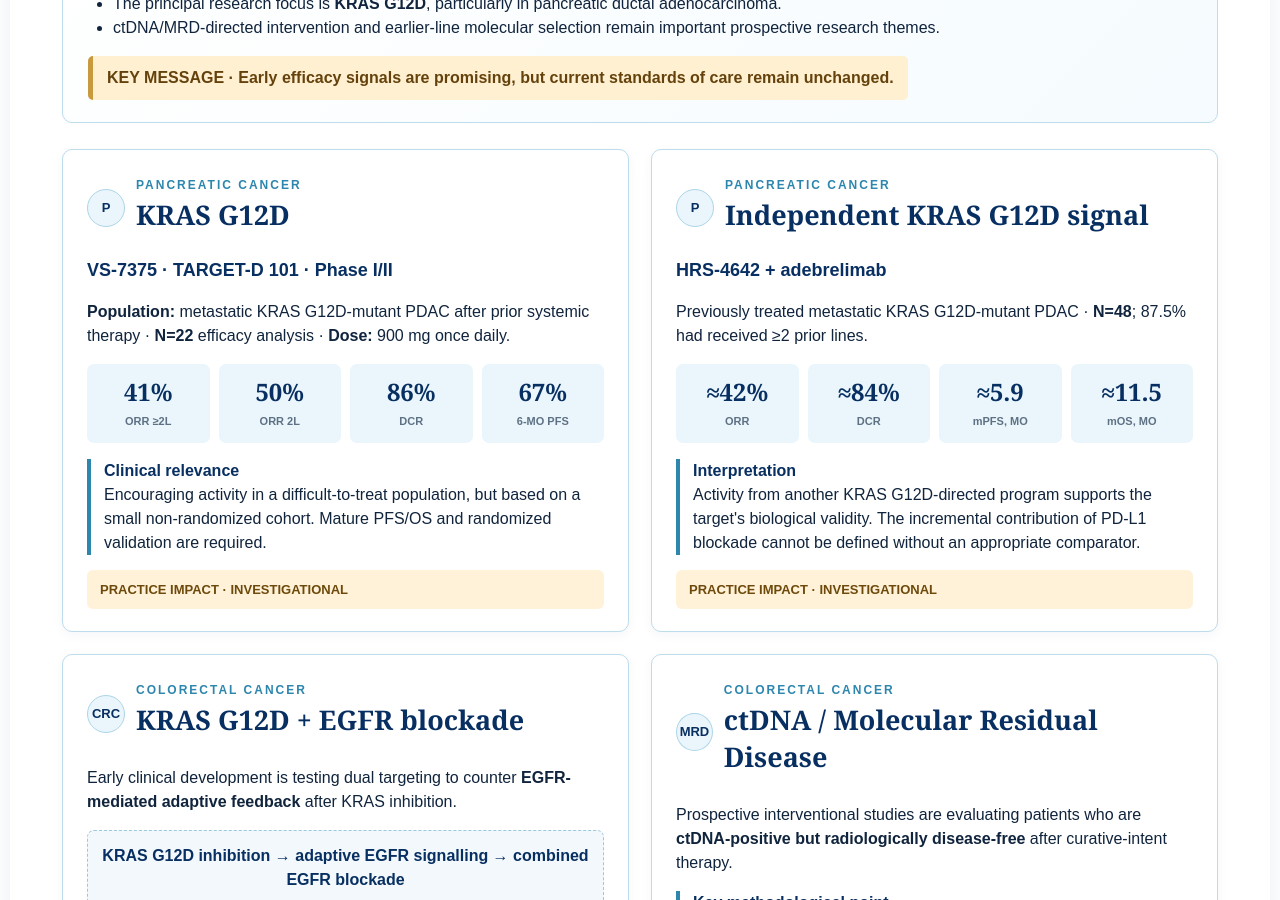
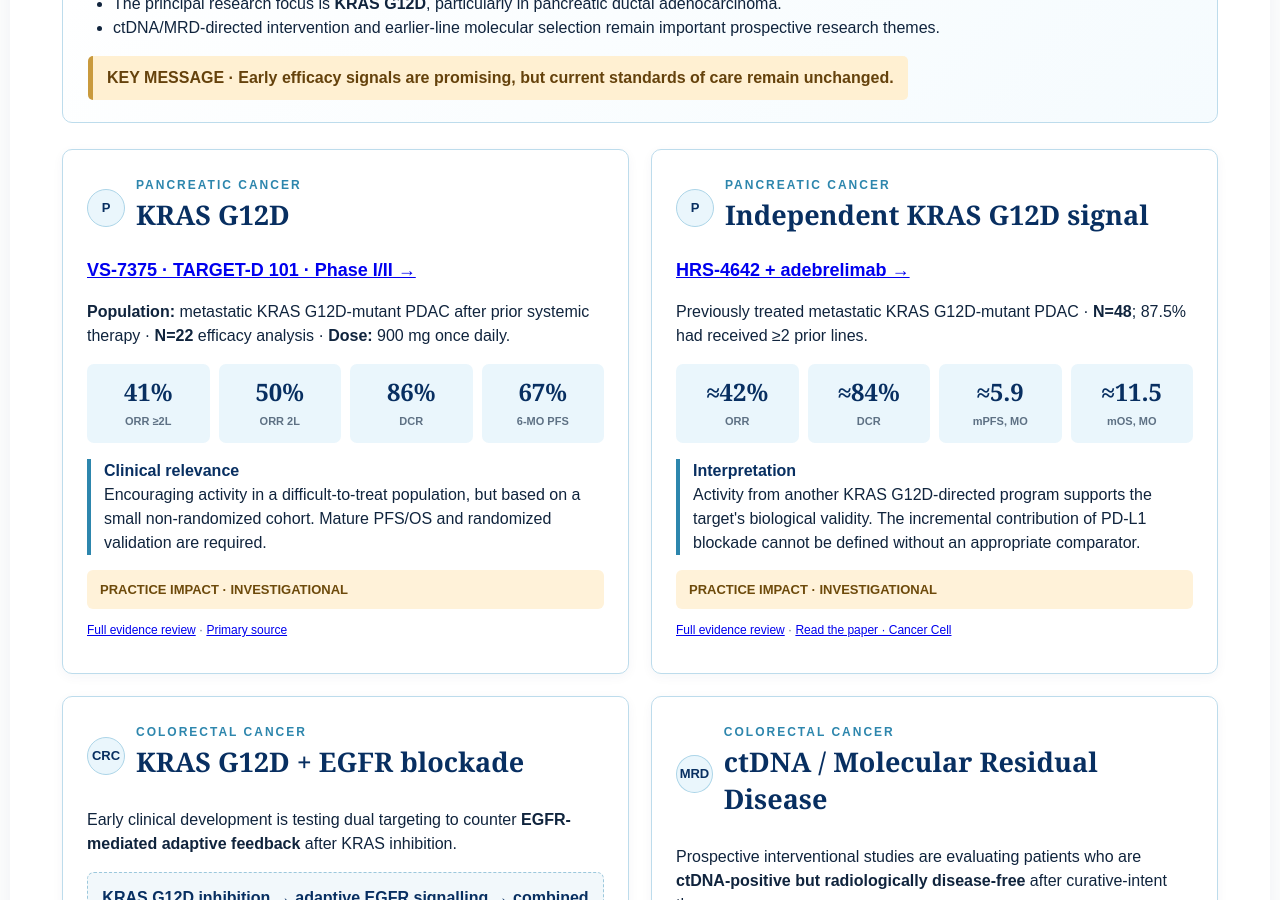
Before and after one commit to mliontos/Liontos-Weekly-Updates-in-Oncology, a Jekyll site: the page built from gi/2026-10-18/index.html, in a window 1280 px wide and 900 px high, scrolled down 591 px. Built offline with Jekyll 4.4.1, drawn with Linux system fonts in a browser that asks for light colours.

Commit message:
Add clickable topics and primary publication links

```diff
--- a/gi/2026-10-18/index.html
+++ b/gi/2026-10-18/index.html
@@ -10,9 +10,9 @@ permalink: /gi/2026-10-18/
 <section class="glance"><span class="eyebrow">This week at a glance</span><h2>Precision oncology advances, without a practice-changing readout</h2><ul><li>No new mature Phase III result or regulatory decision identified in this issue that changes current GI oncology practice.</li><li>The principal research focus is <strong>KRAS G12D</strong>, particularly in pancreatic ductal adenocarcinoma.</li><li>ctDNA/MRD-directed intervention and earlier-line molecular selection remain important prospective research themes.</li></ul><div class="key">KEY MESSAGE · Early efficacy signals are promising, but current standards of care remain unchanged.</div></section>
 
 <div class="grid2">
-<section class="section"><div class="disease-title"><div class="icon">P</div><div><span class="eyebrow">Pancreatic cancer</span><h2>KRAS G12D</h2></div></div><h3>VS-7375 · TARGET-D 101 · Phase I/II</h3><p><b>Population:</b> metastatic KRAS G12D-mutant PDAC after prior systemic therapy · <b>N=22</b> efficacy analysis · <b>Dose:</b> 900 mg once daily.</p><div class="metrics"><div class="metric"><b>41%</b><span>ORR ≥2L</span></div><div class="metric"><b>50%</b><span>ORR 2L</span></div><div class="metric"><b>86%</b><span>DCR</span></div><div class="metric"><b>67%</b><span>6-MO PFS</span></div></div><div class="clinical"><strong>Clinical relevance</strong><br>Encouraging activity in a difficult-to-treat population, but based on a small non-randomized cohort. Mature PFS/OS and randomized validation are required.</div><div class="impact investigational">PRACTICE IMPACT · INVESTIGATIONAL</div></section>
+<section class="section"><div class="disease-title"><div class="icon">P</div><div><span class="eyebrow">Pancreatic cancer</span><h2>KRAS G12D</h2></div></div><h3><a class="topiclink" href="{{ '/gi/2026-10-18/vs-7375/' | relative_url }}">VS-7375 · TARGET-D 101 · Phase I/II →</a></h3><p><b>Population:</b> metastatic KRAS G12D-mutant PDAC after prior systemic therapy · <b>N=22</b> efficacy analysis · <b>Dose:</b> 900 mg once daily.</p><div class="metrics"><div class="metric"><b>41%</b><span>ORR ≥2L</span></div><div class="metric"><b>50%</b><span>ORR 2L</span></div><div class="metric"><b>86%</b><span>DCR</span></div><div class="metric"><b>67%</b><span>6-MO PFS</span></div></div><div class="clinical"><strong>Clinical relevance</strong><br>Encouraging activity in a difficult-to-treat population, but based on a small non-randomized cohort. Mature PFS/OS and randomized validation are required.</div><div class="impact investigational">PRACTICE IMPACT · INVESTIGATIONAL</div><p class="source-note"><a href="{{ '/gi/2026-10-18/vs-7375/' | relative_url }}">Full evidence review</a> · <a href="https://verastem.gcs-web.com/news-releases/news-release-details/vs-7375-demonstrates-robust-anti-tumor-activity-across-advanced" target="_blank" rel="noopener">Primary source</a></p></section>
 
-<section class="section"><div class="disease-title"><div class="icon">P</div><div><span class="eyebrow">Pancreatic cancer</span><h2>Independent KRAS G12D signal</h2></div></div><h3>HRS-4642 + adebrelimab</h3><p>Previously treated metastatic KRAS G12D-mutant PDAC · <b>N=48</b>; 87.5% had received ≥2 prior lines.</p><div class="metrics"><div class="metric"><b>≈42%</b><span>ORR</span></div><div class="metric"><b>≈84%</b><span>DCR</span></div><div class="metric"><b>≈5.9</b><span>mPFS, MO</span></div><div class="metric"><b>≈11.5</b><span>mOS, MO</span></div></div><div class="clinical"><strong>Interpretation</strong><br>Activity from another KRAS G12D-directed program supports the target's biological validity. The incremental contribution of PD-L1 blockade cannot be defined without an appropriate comparator.</div><div class="impact investigational">PRACTICE IMPACT · INVESTIGATIONAL</div></section>
+<section class="section"><div class="disease-title"><div class="icon">P</div><div><span class="eyebrow">Pancreatic cancer</span><h2>Independent KRAS G12D signal</h2></div></div><h3><a class="topiclink" href="{{ '/gi/2026-10-18/hrs-4642/' | relative_url }}">HRS-4642 + adebrelimab →</a></h3><p>Previously treated metastatic KRAS G12D-mutant PDAC · <b>N=48</b>; 87.5% had received ≥2 prior lines.</p><div class="metrics"><div class="metric"><b>≈42%</b><span>ORR</span></div><div class="metric"><b>≈84%</b><span>DCR</span></div><div class="metric"><b>≈5.9</b><span>mPFS, MO</span></div><div class="metric"><b>≈11.5</b><span>mOS, MO</span></div></div><div class="clinical"><strong>Interpretation</strong><br>Activity from another KRAS G12D-directed program supports the target's biological validity. The incremental contribution of PD-L1 blockade cannot be defined without an appropriate comparator.</div><div class="impact investigational">PRACTICE IMPACT · INVESTIGATIONAL</div><p class="source-note"><a href="{{ '/gi/2026-10-18/hrs-4642/' | relative_url }}">Full evidence review</a> · <a href="https://www.sciencedirect.com/science/article/pii/S1535610826003892" target="_blank" rel="noopener">Read the paper · Cancer Cell</a></p></section>
 </div>
 
 <div class="grid2">
```
